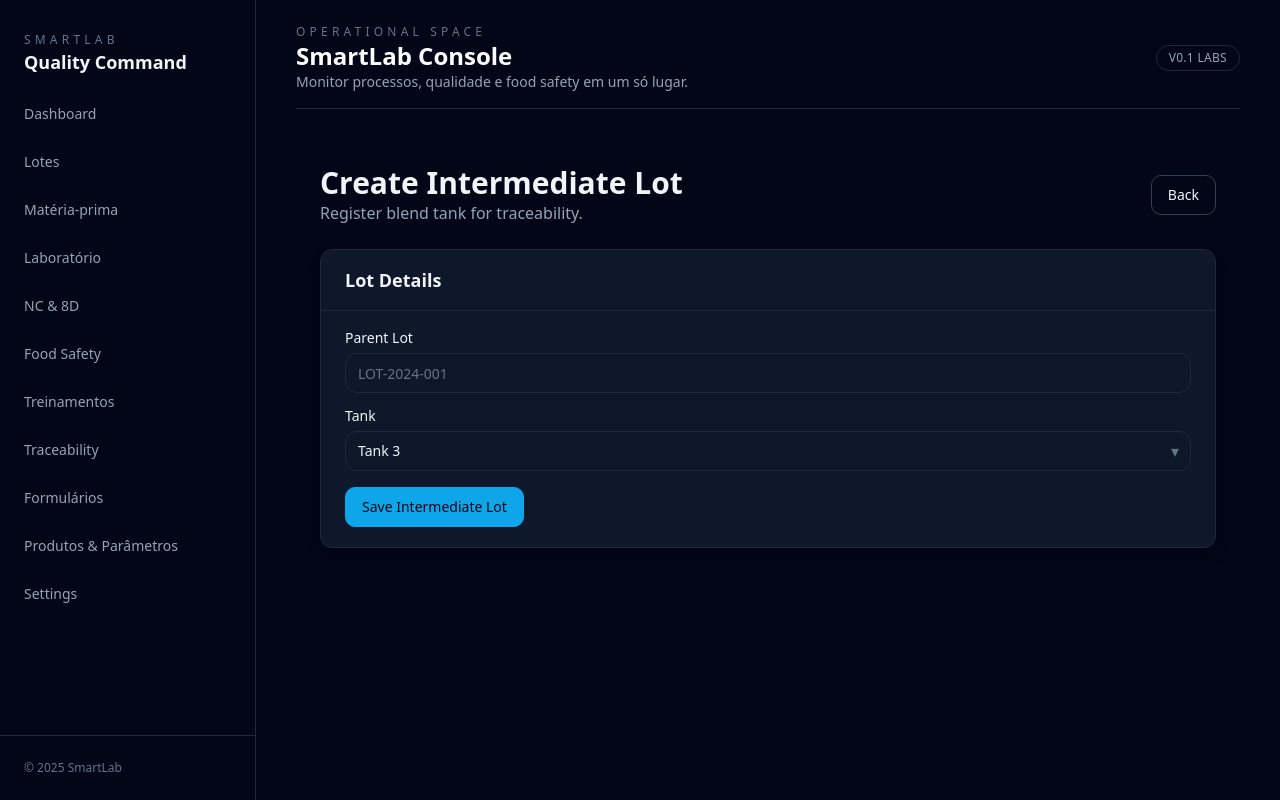
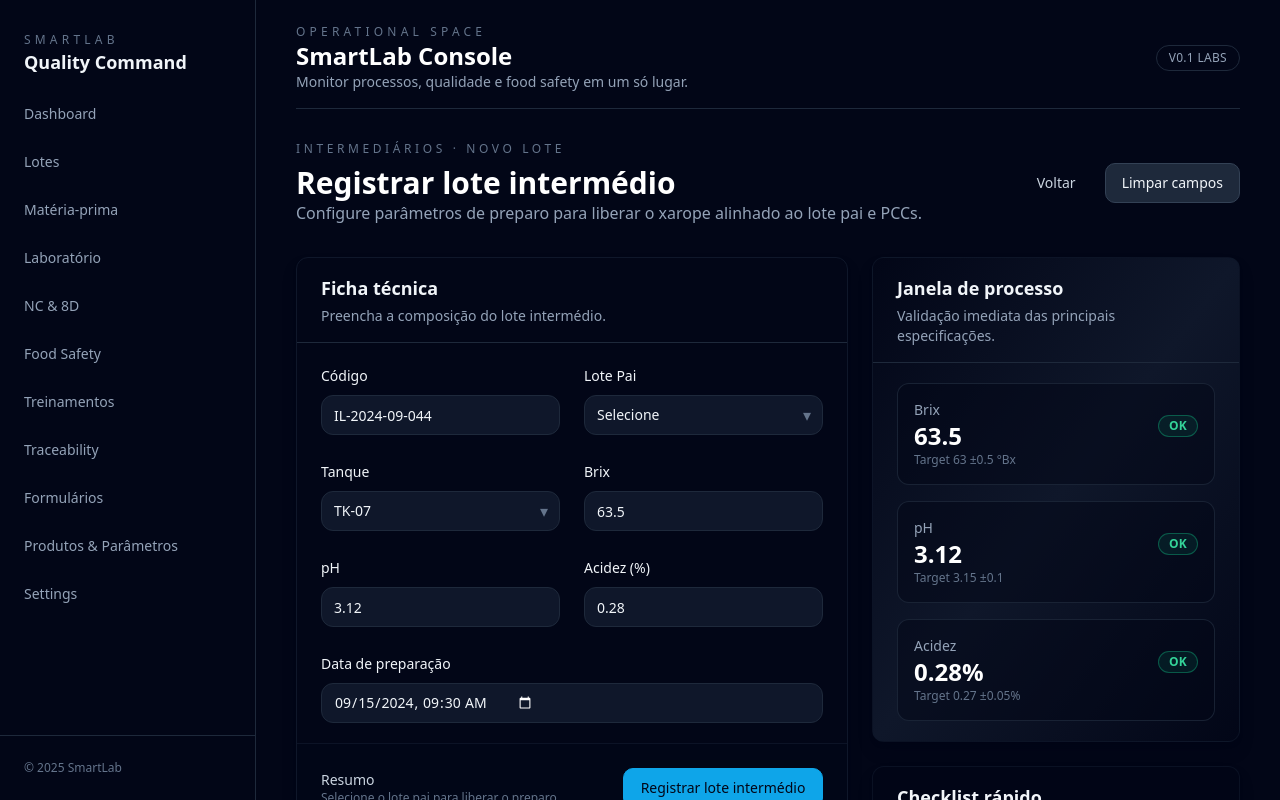
Before and after one commit to fredydomingus22-wq/SmartLab, a Next.js app: page /intermediate-lots/create in a window 1280 px wide. Shown: the top 800 px of the page. Built offline with nearby package versions, Linux system fonts and the light colour scheme.

Commit message:
feat: add intermediate lot creation form

```diff
--- a/app/intermediate-lots/create/page.tsx
+++ b/app/intermediate-lots/create/page.tsx
@@ -1,46 +1,264 @@
+"use client";
+
 import Link from "next/link";
+import { useMemo } from "react";
+import { useForm } from "react-hook-form";
+import { z } from "zod";
+
+import { zodResolver } from "@/lib/zod-resolver";
+import {
+  Card,
+  CardContent,
+  CardDescription,
+  CardFooter,
+  CardHeader,
+  CardTitle,
+} from "@/components/ui/card";
 import { Button } from "@/components/ui/button";
-import { Card, CardContent, CardHeader, CardTitle } from "@/components/ui/card";
 import { Input } from "@/components/ui/input";
+import { Select } from "@/components/ui/select";
 import { Label } from "@/components/ui/label";
-import { Select } from "@/components/ui/select";
+import { Badge } from "@/components/ui/badge";
+
+const parentLotOptions = [
+  { value: "PL-2024-09-018", label: "PL-2024-09-018 · Cola Zero" },
+  { value: "PL-2024-09-021", label: "PL-2024-09-021 · Guaraná" },
+  { value: "PL-2024-09-023", label: "PL-2024-09-023 · Chá Pêssego" },
+  { value: "PL-2024-09-024", label: "PL-2024-09-024 · Água com gás" },
+];
+
+const tankOptions = [
+  { value: "TK-04", label: "TK-04" },
+  { value: "TK-07", label: "TK-07" },
+  { value: "TK-11", label: "TK-11" },
+  { value: "TK-15", label: "TK-15" },
+];
+
+const intermediateLotSchema = z.object({
+  codigo: z.string().min(4, "Informe o código do lote."),
+  lotePai: z.string().min(1, "Selecione o lote pai."),
+  tanque: z.string().min(1, "Informe o tanque."),
+  brix: z.string().min(1, "Defina o Brix."),
+  ph: z.string().min(1, "Defina o pH."),
+  acidez: z.string().min(1, "Defina a acidez."),
+  dataPreparacao: z.string().min(1, "Informe a data de preparação."),
+});
+
+type IntermediateLotFormValues = z.infer<typeof intermediateLotSchema>;
 
 export default function CreateIntermediateLotPage() {
+  const form = useForm<IntermediateLotFormValues>({
+    resolver: zodResolver(intermediateLotSchema),
+    defaultValues: {
+      codigo: "IL-2024-09-044",
+      lotePai: "",
+      tanque: "TK-07",
+      brix: "63.5",
+      ph: "3.12",
+      acidez: "0.28",
+      dataPreparacao: "2024-09-15T09:30",
+    },
+  });
+
+  const {
+    register,
+    handleSubmit,
+    formState: { errors, isSubmitting },
+    watch,
+    reset,
+  } = form;
+
+  const [codigoValue, lotePaiValue, tanqueValue, brixValue, phValue, acidezValue, dataValue] =
+    watch(["codigo", "lotePai", "tanque", "brix", "ph", "acidez", "dataPreparacao"]);
+
+  const specHighlights = useMemo(() => {
+    const safeNumber = (value?: string) => {
+      const parsed = value ? Number(value.replace(",", ".")) : undefined;
+      return Number.isFinite(parsed) ? parsed : undefined;
+    };
+
+    const brixNumber = safeNumber(brixValue);
+    const phNumber = safeNumber(phValue);
+    const acidezNumber = safeNumber(acidezValue);
+
+    const resolveStatus = (
+      value: number | undefined,
+      min: number,
+      max: number
+    ): "success" | "warning" | "neutral" => {
+      if (value === undefined) {
+        return "neutral";
+      }
+      return value >= min && value <= max ? "success" : "warning";
+    };
+
+    return [
+      {
+        label: "Brix",
+        value: brixValue || "—",
+        status: resolveStatus(brixNumber, 62.5, 64.5),
+        helper: "Target 63 ±0.5 °Bx",
+      },
+      {
+        label: "pH",
+        value: phValue || "—",
+        status: resolveStatus(phNumber, 3.05, 3.25),
+        helper: "Target 3.15 ±0.1",
+      },
+      {
+        label: "Acidez",
+        value: acidezValue ? `${acidezValue}%` : "—",
+        status: resolveStatus(acidezNumber, 0.22, 0.32),
+        helper: "Target 0.27 ±0.05%",
+      },
+    ];
+  }, [acidezValue, brixValue, phValue]);
+
+  async function onSubmit(values: IntermediateLotFormValues) {
+    await Promise.resolve(values);
+  }
+
   return (
-    <div className="space-y-6 p-6">
+    <div className="space-y-8">
+      <div className="flex flex-col gap-4 lg:flex-row lg:items-center lg:justify-between">
+        <div>
+          <p className="text-xs uppercase tracking-[0.3em] text-slate-500">Intermediários · Novo lote</p>
+          <h1 className="mt-2 text-3xl font-semibold text-white">Registrar lote intermédio</h1>
+          <p className="text-slate-400">
+            Configure parâmetros de preparo para liberar o xarope alinhado ao lote pai e PCCs.
+          </p>
+        </div>
+        <div className="flex gap-3">
+          <Button variant="ghost" asChild>
+            <Link href="/intermediate-lots">Voltar</Link>
+          </Button>
+          <Button variant="secondary" type="button" onClick={() => reset()}>
+            Limpar campos
+          </Button>
+        </div>
+      </div>
+
+      <form onSubmit={handleSubmit(onSubmit)} className="space-y-6">
+        <div className="grid gap-6 xl:grid-cols-[3fr,2fr]">
+          <Card className="border-slate-900 bg-slate-950/70">
+            <CardHeader>
+              <CardTitle>Ficha técnica</CardTitle>
+              <CardDescription>Preencha a composição do lote intermédio.</CardDescription>
+            </CardHeader>
+            <CardContent>
+              <div className="grid gap-6 md:grid-cols-2">
+                <div className="space-y-2">
+                  <Label htmlFor="codigo">Código</Label>
+                  <Input id="codigo" placeholder="IL-2024-09-044" {...register("codigo")} />
+                  {errors.codigo && <p className="text-sm text-red-400">{errors.codigo.message}</p>}
+                </div>
+                <div className="space-y-2">
+                  <Label htmlFor="lotePai">Lote Pai</Label>
+                  <Select id="lotePai" {...register("lotePai")}>
+                    <option value="">Selecione</option>
+                    {parentLotOptions.map((option) => (
+                      <option key={option.value} value={option.value}>
+                        {option.label}
+                      </option>
+                    ))}
+                  </Select>
+                  {errors.lotePai && <p className="text-sm text-red-400">{errors.lotePai.message}</p>}
+                </div>
+                <div className="space-y-2">
+                  <Label htmlFor="tanque">Tanque</Label>
+                  <Select id="tanque" {...register("tanque")}>
+                    <option value="">Selecione</option>
+                    {tankOptions.map((option) => (
+                      <option key={option.value} value={option.value}>
+                        {option.label}
+                      </option>
+                    ))}
+                  </Select>
+                  {errors.tanque && <p className="text-sm text-red-400">{errors.tanque.message}</p>}
+                </div>
+                <div className="space-y-2">
+                  <Label htmlFor="brix">Brix</Label>
+                  <Input id="brix" type="number" step="0.1" placeholder="63.5" {...register("brix")} />
+                  {errors.brix && <p className="text-sm text-red-400">{errors.brix.message}</p>}
+                </div>
+                <div className="space-y-2">
+                  <Label htmlFor="ph">pH</Label>
+                  <Input id="ph" type="number" step="0.01" placeholder="3.12" {...register("ph")} />
+                  {errors.ph && <p className="text-sm text-red-400">{errors.ph.message}</p>}
+                </div>
+                <div className="space-y-2">
+                  <Label htmlFor="acidez">Acidez (%)</Label>
+                  <Input id="acidez" type="number" step="0.01" placeholder="0.28" {...register("acidez")} />
+                  {errors.acidez && <p className="text-sm text-red-400">{errors.acidez.message}</p>}
+                </div>
+                <div className="space-y-2 md:col-span-2">
+                  <Label htmlFor="dataPreparacao">Data de preparação</Label>
+                  <Input
+                    id="dataPreparacao"
+                    type="datetime-local"
+                    {...register("dataPreparacao")}
+                  />
+                  {errors.dataPreparacao && (
+                    <p className="text-sm text-red-400">{errors.dataPreparacao.message}</p>
+                  )}
+                </div>
+              </div>
+            </CardContent>
+            <CardFooter className="flex flex-col gap-4 border-t border-slate-900/80 bg-slate-950/40 p-6 md:flex-row md:items-center md:justify-between">
+              <div>
+                <p className="text-sm text-slate-300">Resumo</p>
+                <p className="text-xs text-slate-500">
+                  {lotePaiValue ? `Lote pai ${lotePaiValue} em ${tanqueValue || "tanque indefinido"}` : "Selecione o lote pai para liberar o preparo."}
+                </p>
+              </div>
+              <Button type="submit" variant="primary" className="min-w-[200px]" disabled={isSubmitting}>
+                {isSubmitting ? "Registrando..." : "Registrar lote intermédio"}
+              </Button>
+            </CardFooter>
+          </Card>
+
+          <div className="space-y-6">
+            <Card className="border-slate-900/70 bg-gradient-to-br from-slate-950 via-slate-900 to-slate-950">
+              <CardHeader>
+                <CardTitle>Janela de processo</CardTitle>
+                <CardDescription>Validação imediata das principais especificações.</CardDescription>
+              </CardHeader>
+              <CardContent className="space-y-4">
+                {specHighlights.map((item) => (
+                  <div key={item.label} className="rounded-xl border border-slate-800/80 bg-slate-950/50 p-4">
                     <div className="flex items-center justify-between">
                       <div>
-          <h1 className="text-3xl font-bold">Create Intermediate Lot</h1>
-          <p className="text-muted-foreground">Register blend tank for traceability.</p>
+                        <p className="text-sm text-slate-400">{item.label}</p>
+                        <p className="text-2xl font-semibold text-white">{item.value}</p>
                       </div>
-        <Button variant="outline" asChild>
-          <Link href="/intermediate-lots">Back</Link>
-        </Button>
+                      <Badge variant={item.status}>{item.status === "success" ? "OK" : item.value === "—" ? "Pendente" : "Ajustar"}</Badge>
                     </div>
-      <Card>
+                    <p className="text-xs text-slate-500">{item.helper}</p>
+                  </div>
+                ))}
+              </CardContent>
+            </Card>
+
+            <Card className="border-slate-900/70 bg-slate-950/60">
               <CardHeader>
-          <CardTitle>Lot Details</CardTitle>
+                <CardTitle>Checklist rápido</CardTitle>
+                <CardDescription>Confirme alinhamento com o lote pai.</CardDescription>
               </CardHeader>
-        <CardContent>
-          <form className="grid gap-4">
-            <div className="grid gap-2">
-              <Label htmlFor="productionLot">Parent Lot</Label>
-              <Input id="productionLot" placeholder="LOT-2024-001" />
+              <CardContent className="space-y-4">
+                {[{ label: "Código", value: codigoValue || "Defina o código" }, { label: "Lote pai", value: lotePaiValue || "Selecione" }, { label: "Data", value: dataValue ? new Date(dataValue).toLocaleString("pt-BR", { dateStyle: "short", timeStyle: "short" }) : "Planeje a data" }].map((item) => (
+                  <div key={item.label} className="flex items-start gap-3">
+                    <div className="mt-1 h-2 w-2 rounded-full bg-slate-500" />
+                    <div>
+                      <p className="text-sm font-medium text-white">{item.label}</p>
+                      <p className="text-sm text-slate-400">{item.value}</p>
                     </div>
-            <div className="grid gap-2">
-              <Label htmlFor="tank">Tank</Label>
-              <Select id="tank" defaultValue="tank-3">
-                <option value="tank-1">Tank 1</option>
-                <option value="tank-2">Tank 2</option>
-                <option value="tank-3">Tank 3</option>
-              </Select>
                   </div>
-            <Button type="submit" className="justify-self-start">
-              Save Intermediate Lot
-            </Button>
-          </form>
+                ))}
               </CardContent>
             </Card>
           </div>
+        </div>
+      </form>
+    </div>
   );
 }
```
Lines whose indentation alone changed are shown as unchanged.
